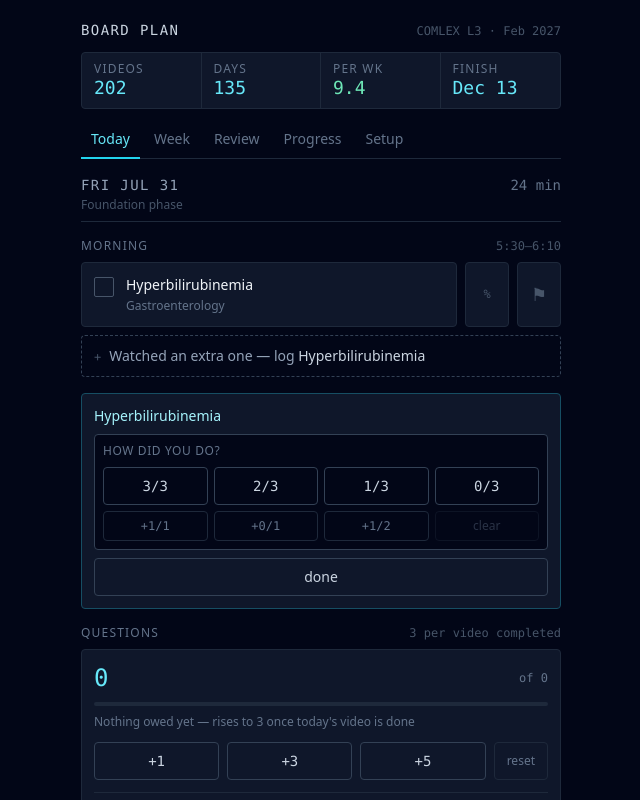
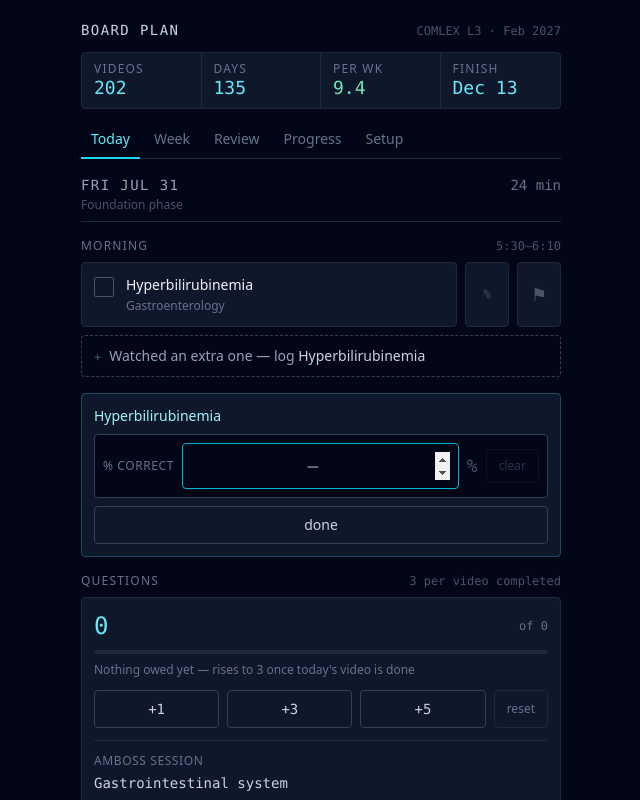
Before and after one commit to jesslikesit/boards-plan, a React (Vite) app: page / in a window 1280 px wide. Both pictures are taken after a click on the button "log how many you got right". Shown: the top 800 px of the page, without its empty margins (319-959 px from the left). Built offline with nearby package versions, Linux system fonts and the light colour scheme.

Commit message:
Add files via upload

```diff
--- a/src/StudyPlanner.jsx
+++ b/src/StudyPlanner.jsx
@@ -762,23 +762,17 @@ function computeEngine(cur, state, today) {
     const sc = scores[v.id];
     const fl = flags[v.id];
     if (!sc && !fl) return;
-    const total = sc ? sc.total : 0;
-    const acc = total ? (sc.correct / total) * 100 : null;
+    const acc = sc && typeof sc.pct === "number" ? sc.pct : null;
     const when = (sc && sc.date) || (fl && fl.date) || doneByDay[v.id] || null;
     const staleDays = when ? Math.max(0, daysBetween(when, today)) : 60;
 
     const gap = acc === null ? 45 : 100 - acc;
     const yieldMult = v.hy ? 2 : 1;
-    // Under ~5 questions the estimate is noisy, so pull it toward the middle.
-    const evidence = total ? Math.min(1, total / 5) : 0.6;
-    const priority =
-      gap * yieldMult * evidence + (fl ? 25 : 0) + Math.min(20, staleDays / 3);
+    const priority = gap * yieldMult + (fl ? 25 : 0) + Math.min(20, staleDays / 3);
 
     reviewList.push({
       id: v.id,
       video: v,
-      correct: sc ? sc.correct : 0,
-      total,
       acc,
       note: fl ? fl.note : null,
       flagged: !!fl,
@@ -796,13 +790,13 @@ function computeEngine(cur, state, today) {
   // Section-level accuracy rollup.
   const sectionAcc = cur.sections
     .map((sec) => {
-      let c = 0, t = 0, n = 0;
+      let sum = 0, n = 0;
       sec.videos.forEach((v) => {
         const sc = scores[v.id];
-        if (!sc || !sc.total) return;
-        c += sc.correct; t += sc.total; n += 1;
+        if (!sc || typeof sc.pct !== "number") return;
+        sum += sc.pct; n += 1;
       });
-      return t ? { id: sec.id, name: sec.name, correct: c, total: t, topics: n, acc: (c / t) * 100 } : null;
+      return n ? { id: sec.id, name: sec.name, topics: n, acc: sum / n } : null;
     })
     .filter(Boolean)
     .sort((a, b) => a.acc - b.acc);
@@ -837,7 +831,7 @@ const KEY = "bnb-planner:state:v1";
 
 /* Bumped on every change. If the footer doesn't show this, the phone is running
    an older bundle than the one you uploaded. */
-const BUILD = "build 17 · Aug 27";
+const BUILD = "build 18 · Aug 27";
 
 /* Storage cascade. Capacitor Preferences on the phone, window.storage inside a
    Claude artifact, localStorage anywhere else. Each backend is probed once and
@@ -1063,46 +1057,33 @@ function Tag({ children, tone }) {
 }
 
 
-function ScoreEntry({ id, score, onAdd, onClear }) {
-  const acc = score && score.total ? Math.round((score.correct / score.total) * 100) : null;
+function ScoreEntry({ score, onSet, onClear, autoFocus }) {
+  const pct = score && typeof score.pct === "number" ? score.pct : "";
   return (
     <div className="rounded border border-slate-700 bg-slate-950 p-2">
-      <div className="flex items-center justify-between mb-2">
-        <span className="text-xs uppercase tracking-wider text-slate-500">How did you do?</span>
-        {score && score.total ? (
-          <span className="font-mono text-xs">
-            <span className={acc >= 70 ? "text-emerald-300" : acc >= 50 ? "text-amber-300" : "text-rose-300"}>
-              {acc}%
-            </span>
-            <span className="text-slate-600"> · {score.correct}/{score.total}</span>
-          </span>
-        ) : null}
-      </div>
-      <div className="flex gap-1.5">
-        {[3, 2, 1, 0].map((n) => (
-          <button
-            key={n}
-            onClick={() => onAdd(n, 3)}
-            className="flex-1 py-2 rounded border border-slate-700 text-sm font-mono text-slate-300 hover:border-cyan-600"
-          >
-            {n}/3
-          </button>
-        ))}
-      </div>
-      <div className="flex items-center gap-1.5 mt-1.5">
-        {[[1, 1], [0, 1], [1, 2]].map(([c, t], i) => (
-          <button
-            key={i}
-            onClick={() => onAdd(c, t)}
-            className="flex-1 py-1.5 rounded border border-slate-800 text-xs font-mono text-slate-500 hover:border-slate-600"
-          >
-            +{c}/{t}
-          </button>
-        ))}
+      <div className="flex items-center gap-2">
+        <span className="text-xs uppercase tracking-wider text-slate-500 shrink-0">% correct</span>
+        <input
+          type="number"
+          inputMode="numeric"
+          min="0"
+          max="100"
+          autoFocus={autoFocus}
+          value={pct}
+          onChange={(e) => {
+            const raw = e.target.value;
+            if (raw === "") return onClear();
+            const n = Math.max(0, Math.min(100, Math.round(+raw)));
+            if (!isNaN(n)) onSet(n);
+          }}
+          placeholder="—"
+          className="flex-1 min-w-0 bg-slate-950 border border-slate-700 rounded px-2 py-2 text-lg text-slate-100 font-mono text-center focus:border-cyan-500 focus:outline-none"
+        />
+        <span className="font-mono text-lg text-slate-600 shrink-0">%</span>
         <button
           onClick={onClear}
-          disabled={!score}
-          className="flex-1 py-1.5 rounded border border-slate-800 text-xs text-slate-500 hover:border-slate-600 disabled:opacity-40"
+          disabled={pct === ""}
+          className="px-3 py-2 rounded border border-slate-800 text-xs text-slate-500 hover:border-slate-600 disabled:opacity-40 shrink-0"
         >
           clear
         </button>
@@ -1132,12 +1113,12 @@ function TodayView({ cur, state, en, today, update }) {
   const [flagging, setFlagging] = useState(null);
   const [scoring, setScoring] = useState(null);
 
-  const addScore = (id, c, t) =>
+  const setScore = (id, pct) =>
     update((st2) => {
       st2.scores = st2.scores || {};
-      const prev = st2.scores[id] || { correct: 0, total: 0 };
-      st2.scores[id] = { correct: prev.correct + c, total: prev.total + t, date: today };
+      st2.scores[id] = { pct, date: today };
     });
+  const clearScore = (id) => update((st2) => { if (st2.scores) delete st2.scores[id]; });
   const day = en.plan.find((d) => d.key === today) || en.plan[0];
   const log = state.days[today] || {};
   const doneV = new Set(log.videosDone || []);
@@ -1217,8 +1198,8 @@ function TodayView({ cur, state, en, today, update }) {
                         : "border-slate-800 bg-slate-900 text-slate-600 hover:text-cyan-400")
                     }
                   >
-                    {en.scores[v.id] && en.scores[v.id].total
-                      ? Math.round((en.scores[v.id].correct / en.scores[v.id].total) * 100) + "%"
+                    {en.scores[v.id] && typeof en.scores[v.id].pct === "number"
+                      ? en.scores[v.id].pct + "%"
                       : "%"}
                   </button>
                   <button
@@ -1266,10 +1247,10 @@ function TodayView({ cur, state, en, today, update }) {
             <div className="rounded border border-cyan-900 bg-slate-900 p-3">
               <div className="text-sm text-cyan-200 mb-2">{(cur.byId[scoring] || {}).title}</div>
               <ScoreEntry
-                id={scoring}
+                autoFocus
                 score={en.scores[scoring]}
-                onAdd={(c, t) => addScore(scoring, c, t)}
-                onClear={() => update((st2) => { if (st2.scores) delete st2.scores[scoring]; })}
+                onSet={(n) => setScore(scoring, n)}
+                onClear={() => clearScore(scoring)}
               />
               <button
                 onClick={() => setScoring(null)}
@@ -1887,12 +1868,12 @@ function ReviewView({ cur, state, en, today, update }) {
   const [showAll, setShowAll] = useState(false);
   const [backfill, setBackfill] = useState(false);
 
-  const addScore = (id, c, t) =>
+  const setScore = (id, pct) =>
     update((st2) => {
       st2.scores = st2.scores || {};
-      const prev = st2.scores[id] || { correct: 0, total: 0 };
-      st2.scores[id] = { correct: prev.correct + c, total: prev.total + t, date: today };
+      st2.scores[id] = { pct, date: today };
     });
+  const clearScore = (id) => update((st2) => { if (st2.scores) delete st2.scores[id]; });
 
   const list = en.reviewList;
   const shown = showAll ? list : list.slice(0, 12);
@@ -1909,7 +1890,7 @@ function ReviewView({ cur, state, en, today, update }) {
     <div className="space-y-5">
       {!list.length ? (
         <div className="rounded border border-slate-800 bg-slate-900 p-4 text-sm text-slate-400 leading-relaxed">
-          Nothing to rank yet. Log how many questions you got right using the <span className="font-mono text-cyan-300">%</span> button
+          Nothing to rank yet. Type your percent into the <span className="font-mono text-cyan-300">%</span> button
           next to each video on Today, and this list builds itself.
         </div>
       ) : (
@@ -1918,8 +1899,8 @@ function ReviewView({ cur, state, en, today, update }) {
             Spend more time here
           </div>
           <p className="text-xs text-slate-600 mb-3 leading-relaxed">
-            Ranked by how far below the mark you are, doubled for high-yield topics, and
-            discounted when only a couple of questions back the number.
+            Ranked by how far below 100% you are, doubled for high-yield topics, with a
+            nudge for anything flagged or gone stale.
           </p>
           <div className="space-y-2">
             {shown.map((r) => (
@@ -1931,13 +1912,11 @@ function ReviewView({ cur, state, en, today, update }) {
                     {r.flagged ? <span className="text-rose-400 ml-1">⚑</span> : null}
                   </span>
                   <span className="font-mono text-sm shrink-0">
-                    <span className={accCls(r.acc)}>{r.acc === null ? "—" : Math.round(r.acc) + "%"}</span>
-                    {r.total ? <span className="text-slate-600"> {r.correct}/{r.total}</span> : null}
+                    <span className={accCls(r.acc)}>{r.acc === null ? "—" : r.acc + "%"}</span>
                   </span>
                 </div>
                 <div className="text-xs text-slate-500 mt-1 font-mono">
                   {r.video.sectionName}
-                  {r.total && r.total < 5 ? <span className="text-slate-600"> · thin data</span> : null}
                   {r.staleDays >= 14 ? <span className="text-slate-600"> · {r.staleDays}d ago</span> : null}
                 </div>
                 {r.note ? <div className="text-sm text-rose-300 mt-1 leading-snug">{r.note}</div> : null}
@@ -1947,7 +1926,7 @@ function ReviewView({ cur, state, en, today, update }) {
                     onClick={() => setOpen(open === r.id ? null : r.id)}
                     className="flex-1 py-1.5 rounded border border-slate-700 text-xs text-slate-300 hover:border-cyan-600"
                   >
-                    {open === r.id ? "close" : "log more questions"}
+                    {open === r.id ? "close" : r.acc === null ? "add a score" : "change score"}
                   </button>
                   {r.flagged ? (
                     <button
@@ -1961,10 +1940,10 @@ function ReviewView({ cur, state, en, today, update }) {
                 {open === r.id ? (
                   <div className="mt-2">
                     <ScoreEntry
-                      id={r.id}
+                      autoFocus
                       score={en.scores[r.id]}
-                      onAdd={(c, t) => addScore(r.id, c, t)}
-                      onClear={() => update((st2) => { if (st2.scores) delete st2.scores[r.id]; })}
+                      onSet={(n) => setScore(r.id, n)}
+                      onClear={() => clearScore(r.id)}
                     />
                   </div>
                 ) : null}
@@ -1992,7 +1971,7 @@ function ReviewView({ cur, state, en, today, update }) {
                   <span className="text-slate-300">{sa.name}</span>
                   <span className="font-mono text-xs">
                     <span className={accCls(sa.acc)}>{Math.round(sa.acc)}%</span>
-                    <span className="text-slate-600"> {sa.correct}/{sa.total}</span>
+                    <span className="text-slate-600"> across {sa.topics}</span>
                   </span>
                 </div>
                 <Bar pct={sa.acc} tone={sa.acc >= 70 ? "good" : sa.acc >= 50 ? "warn" : undefined} />
@@ -2029,10 +2008,9 @@ function ReviewView({ cur, state, en, today, update }) {
                     <span className="text-xs text-slate-600 font-mono shrink-0">{v.sectionName}</span>
                   </div>
                   <ScoreEntry
-                    id={v.id}
                     score={en.scores[v.id]}
-                    onAdd={(c, t) => addScore(v.id, c, t)}
-                    onClear={() => update((st2) => { if (st2.scores) delete st2.scores[v.id]; })}
+                    onSet={(n) => setScore(v.id, n)}
+                    onClear={() => clearScore(v.id)}
                   />
                 </div>
               ))}
```
